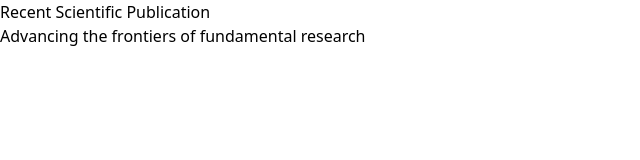
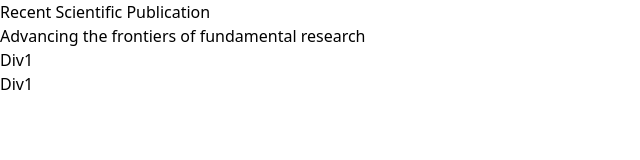
Before and after one commit to BackendExpert/blog-artical-test, a React (Vite) app: page / in a window 1280 px wide. Shown: the top 160 px of the page, without its empty margins (0-640 px from the left). Built offline with nearby package versions, Linux system fonts and the light colour scheme.

Commit message:
Update
Co-Authored-By: JehanKandy  <jehankandy@gmail.com>

```diff
--- a/src/blog/blogArtical.tsx
+++ b/src/blog/blogArtical.tsx
@@ -4,6 +4,10 @@ const blogArtical = () => {
         <div className="text-center">
         <h1 className="">Recent Scientific Publication</h1>
         <p className="">Advancing the frontiers of fundamental research</p>
+    </div>
+    <div className="md:grid md:grid-cols-2 gap-2">
+        <div>Div1</div>
+        <div>Div1</div>
     </div>
 
 
```
